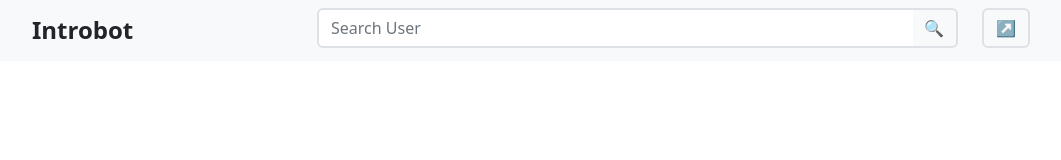
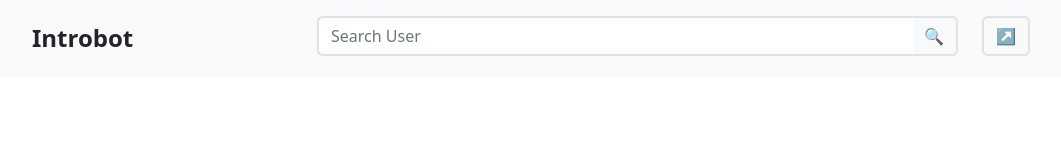
Before and after one commit to manishshahi1/template, a plain HTML site: page dashboard.html in a window 1280 px wide. Shown: the whole page, without its empty margins (50-1111 px from the left). Drawn offline with nearby package versions, Linux system fonts and the light colour scheme.

Commit message:
added padding navbar

```diff
--- a/dashboard.html
+++ b/dashboard.html
@@ -21,7 +21,7 @@
   </head>
   <body>
     <!-- navbar -->
-    <div class="container-fluid bg-light p-2">
+    <div class="container-fluid bg-light p-3">
       <div class="container">
         <div class="row">
           <div class="col-3">
```
